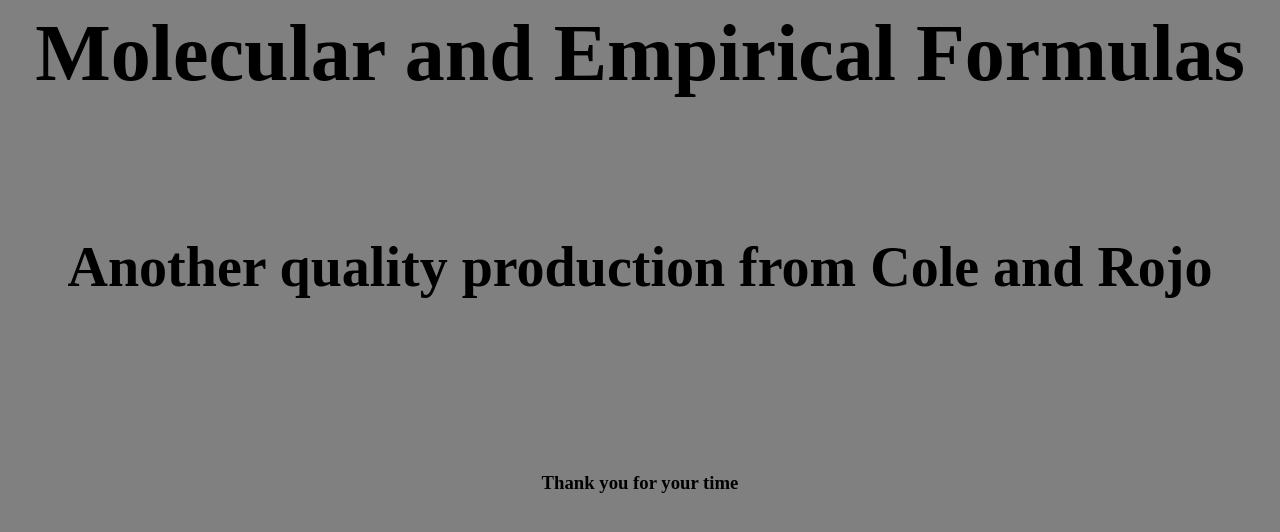
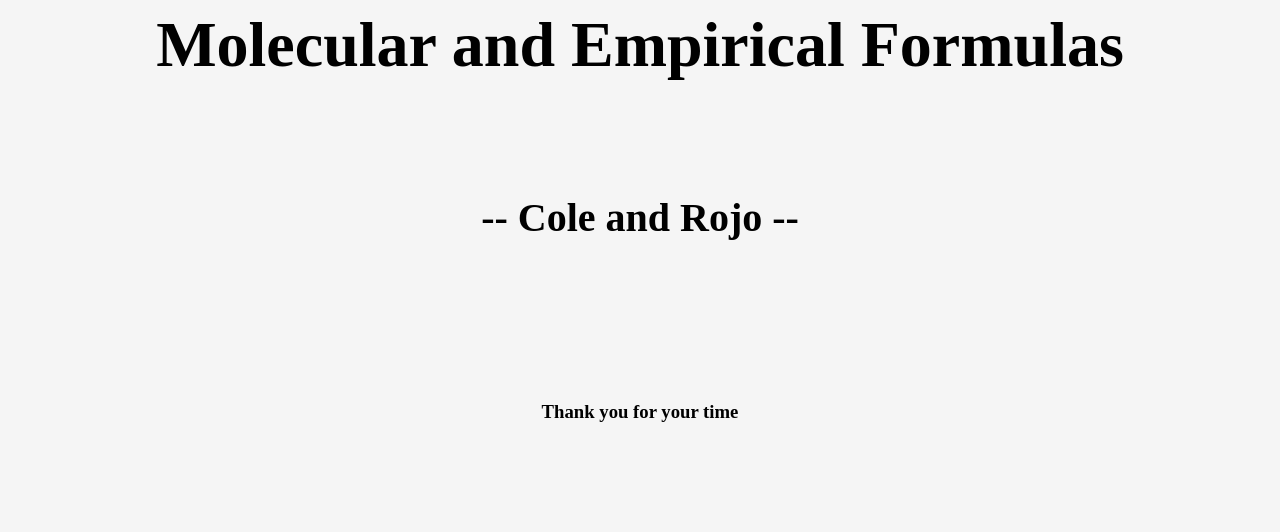
Before and after one commit to blobspire/blobspire.github.io, a Jekyll site: the page features/chemProject/index.html, which Jekyll copies as it is, in a window 1280 px wide. Shown: the top 532 px of the page. Built offline with Jekyll 4.4.1, drawn with Linux system fonts in a browser that asks for light colours.

Commit message:
add in color and change size of font

```diff
--- a/features/chemProject/index.html
+++ b/features/chemProject/index.html
@@ -10,10 +10,10 @@ body {
     font-size: 100%;
 }
 h1 {
-    font-size: 5em;
+    font-size: 4em;
 }
 h2 {
-    font-size: 3.5em;
+    font-size: 2.5em;
 }
 p {
     font-size: 2.8em;
@@ -22,12 +22,12 @@ p {
 
 </style>
 </head>
-<body style="background-color: grey;">
+<body style="background-color: whitesmoke;">
 
 <h1  align="center"> Molecular and Empirical Formulas </h1>
 <br>
 <br>
-<h2  align="center"> Another quality production from Cole and Rojo </h2>
+<h2  align="center"> -- Cole and Rojo --</h2>
 <br>
 <br>
 <br>
```
